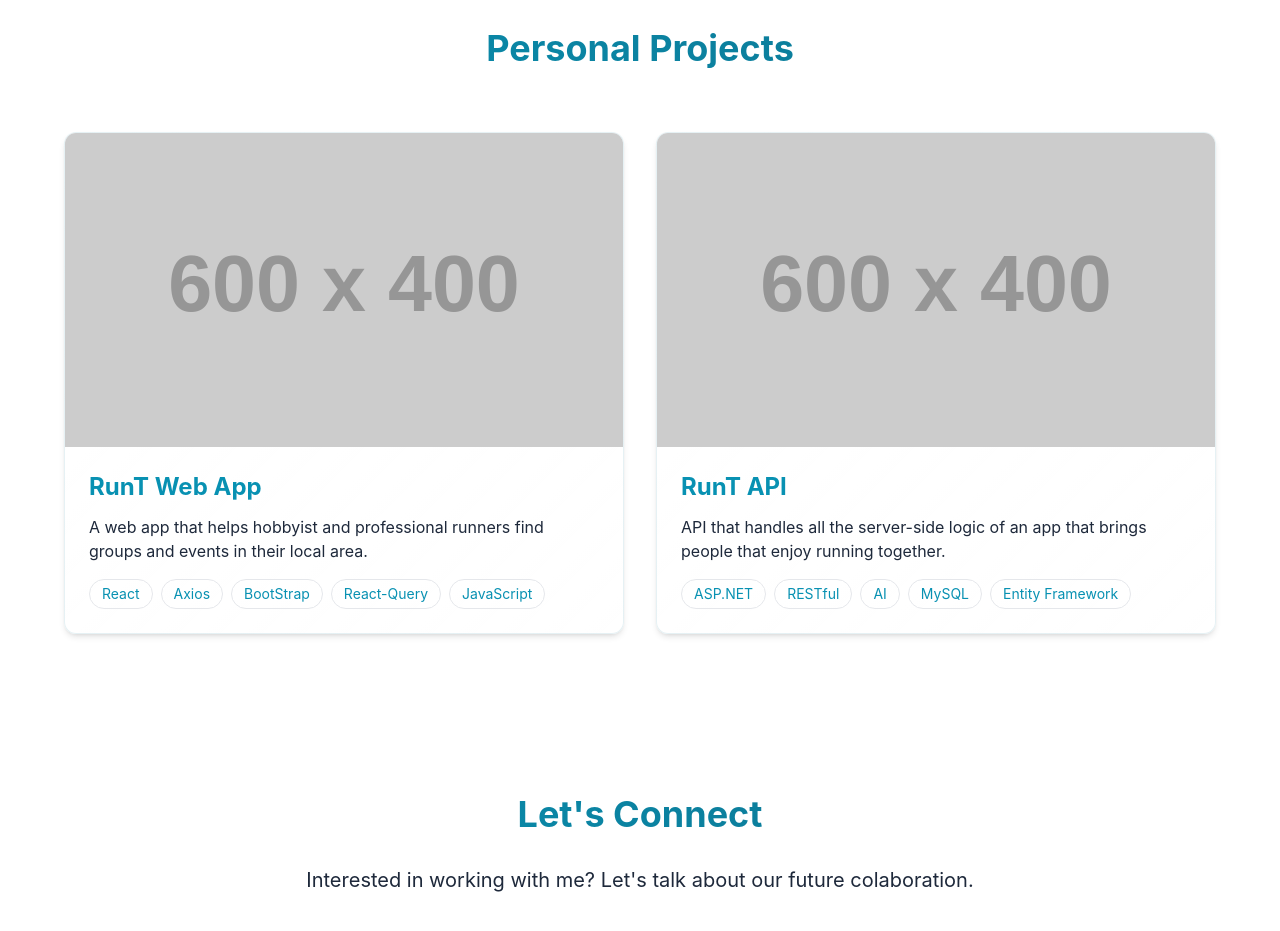
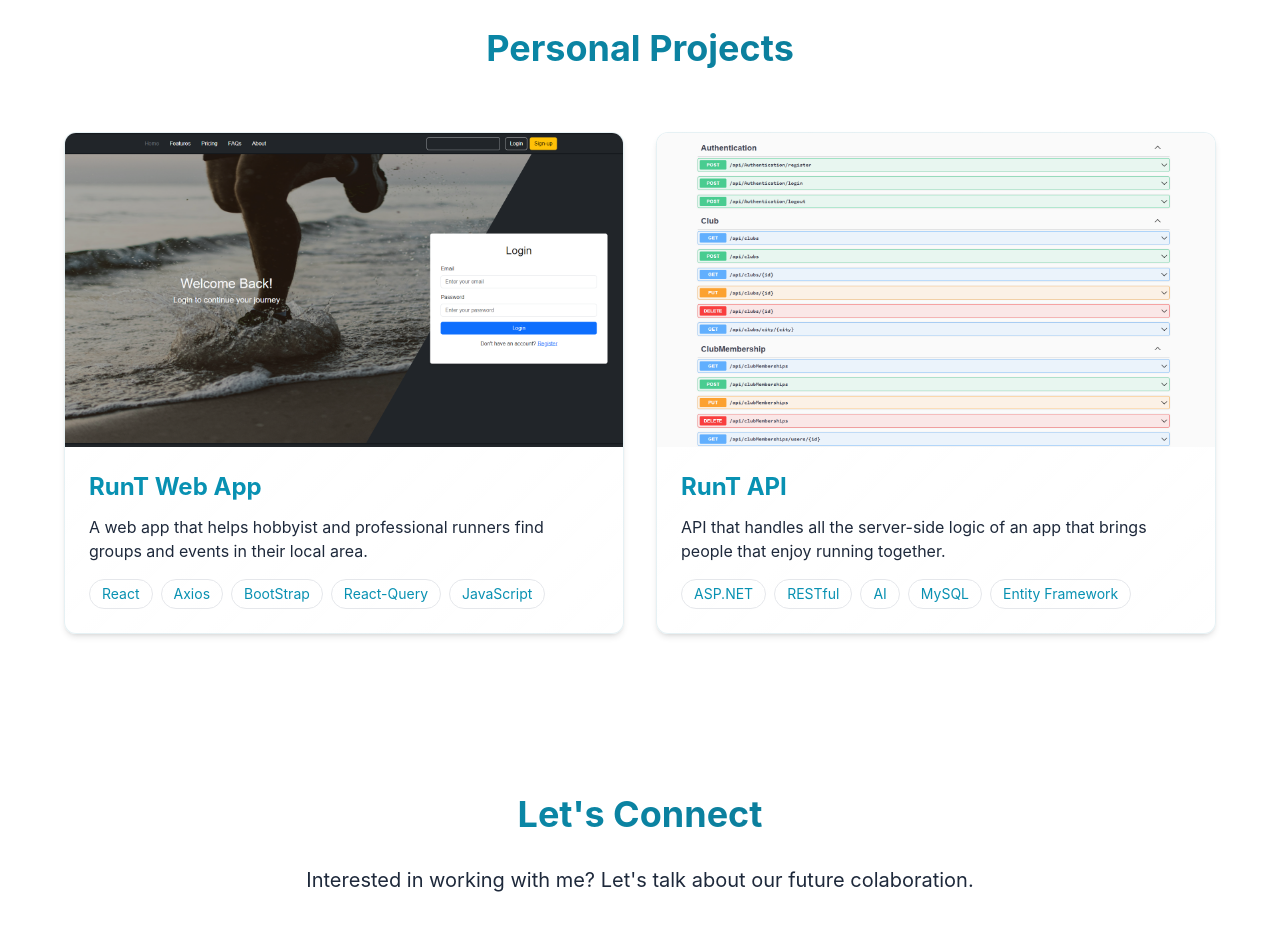
Before and after one commit to OscarLM32/OscarLM32, a React (Vite) app: page / in a window 1280 px wide. Shown: the part 1620-2551 px from the top of the page. Built offline with nearby package versions, Linux system fonts and the light colour scheme.

Commit message:
Added projects images

```diff
--- a/src/data/projects.tsx
+++ b/src/data/projects.tsx
@@ -1,3 +1,6 @@
+import runTWebAppImage from "../assets/RunT-web-app-login.png"
+import runTApiImage from "../assets/RunT-API-docs.png"
+
 export interface Project {
   id: number;
   title: string;
@@ -14,7 +17,7 @@ export const projects: Project[] = [
     id: 1,
     title: "RunT Web App",
     description: "A web app that helps hobbyist and professional runners find groups and events in their local area.",
-    image: "https://via.placeholder.com/600x400",
+    image: runTWebAppImage,
     technologies: ["React", "Axios", "BootStrap", "React-Query", "JavaScript"],
     github: "https://github.com/OscarLM32/RunningGroupWebApp",
     features: [
@@ -29,7 +32,7 @@ export const projects: Project[] = [
     id: 2,
     title: "RunT API",
     description: "API that handles all the server-side logic of an app that brings people that enjoy running together.",
-    image: "https://via.placeholder.com/600x400",
+    image: runTApiImage,
     technologies: ["ASP.NET", "RESTful", "AI", "MySQL", "Entity Framework"],
     github: "https://github.com/OscarLM32/RunningGroupAPI",
     features: [
```
Also changed, not shown: src/assets/RunT-API-docs.png (added), src/assets/RunT-web-app-login.png (added).
